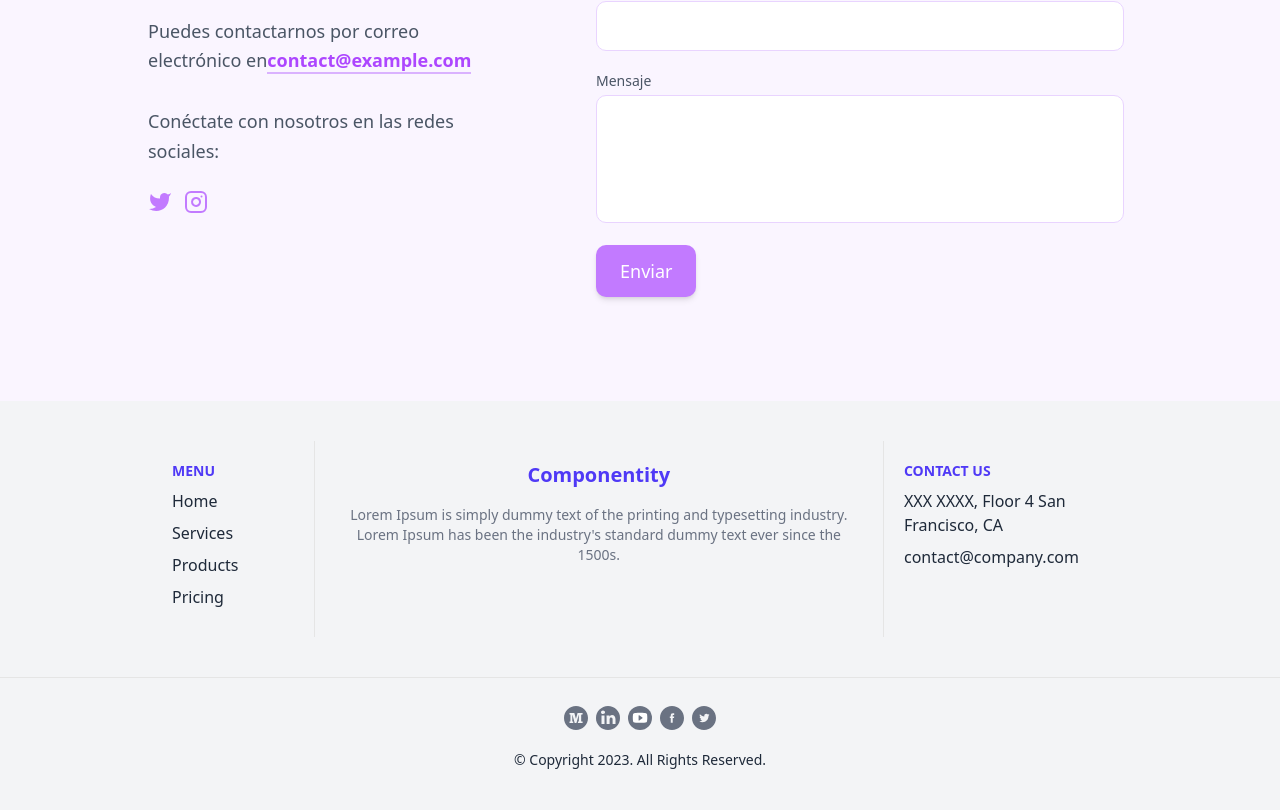
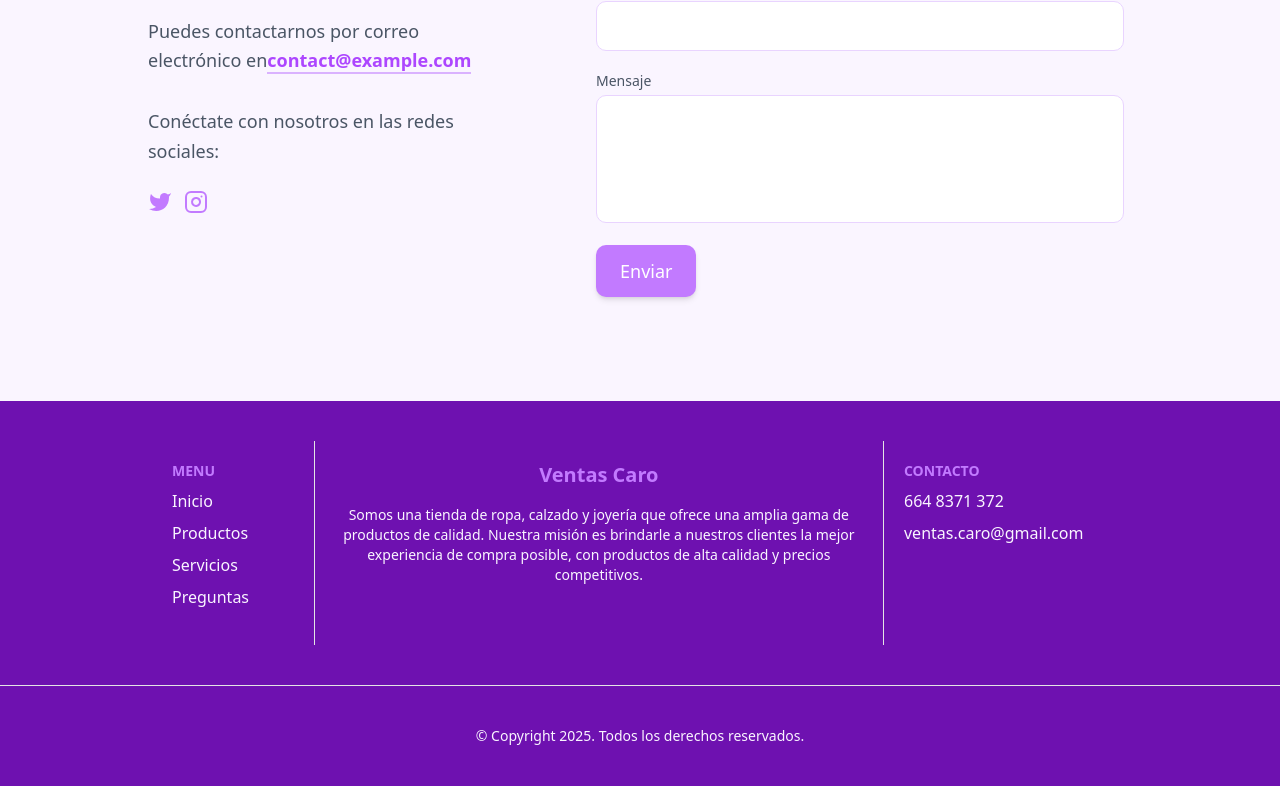
Before and after one commit to SamaelMedina28/Ventas_caro, a React (Vite) app: page / in a window 1280 px wide. Shown: the part 4797-5607 px from the top of the page. After the commit the page ends 5583 px from the top, so only its background shows below. Built offline with nearby package versions, Linux system fonts and the light colour scheme.

Commit message:
Termino basico de footer

```diff
--- a/src/components/sections/Footer.tsx
+++ b/src/components/sections/Footer.tsx
@@ -1,137 +1,43 @@
 
 export default function Footer() {
   return (
-    <div className="bg-gray-100">
-      <div className="max-w-screen-lg py-10 px-4 sm:px-6 text-gray-800 sm:flex justify-between mx-auto">
+    <div className="bg-purple-800">
+      <div className="max-w-screen-lg py-10 px-4 sm:px-6 text-purple-50 sm:flex justify-between mx-auto">
         <div className="p-5 sm:w-2/12 border-r">
-          <div className="text-sm uppercase text-indigo-600 font-bold">Menu</div>
+          <div className="text-sm uppercase text-purple-400 font-bold">Menu</div>
           <ul>
             <li className="my-2">
-              <a className="hover:text-indigo-600" href="#">Home</a>
+              <a className="hover:text-purple-200" href="#">Inicio</a>
             </li>
             <li className="my-2">
-              <a className="hover:text-indigo-600" href="#">Services</a>
+              <a className="hover:text-purple-200" href="#">Productos</a>
             </li>
             <li className="my-2">
-              <a className="hover:text-indigo-600" href="#">Products</a>
+              <a className="hover:text-purple-200" href="#">Servicios</a>
             </li>
             <li className="my-2">
-              <a className="hover:text-indigo-600" href="#">Pricing</a>
+              <a className="hover:text-purple-200" href="#">Preguntas</a>
             </li>
           </ul>
         </div>
         <div className="p-5 sm:w-7/12 border-r text-center">
-          <h3 className="font-bold text-xl text-indigo-600 mb-4">Componentity</h3>
-          <p className="text-gray-500 text-sm mb-10">Lorem Ipsum is simply dummy text of the printing and typesetting
-            industry. Lorem Ipsum has been the industry's standard dummy text ever since the 1500s.</p>
+          <h3 className="font-bold text-xl text-purple-400 mb-4">Ventas Caro</h3>
+          <p className="text-purple-50 text-sm mb-10">Somos una tienda de ropa, calzado y joyería que ofrece una amplia gama de productos de calidad. Nuestra misión es brindarle a nuestros clientes la mejor experiencia de compra posible, con productos de alta calidad y precios competitivos.</p>
         </div>
         <div className="p-5 sm:w-3/12">
-          <div className="text-sm uppercase text-indigo-600 font-bold">Contact Us</div>
+          <div className="text-sm uppercase text-purple-400 font-bold">Contacto</div>
           <ul>
             <li className="my-2">
-              <a className="hover:text-indigo-600" href="#">XXX XXXX, Floor 4 San Francisco, CA</a>
+              <a className="hover:text-purple-400" href="tel:+6648371372">664 8371 372</a>
             </li>
             <li className="my-2">
-              <a className="hover:text-indigo-600" href="#">contact@company.com</a>
+              <a className="hover:text-purple-400" href="mailto:ventas.caro@gmail.com">ventas.caro@gmail.com</a>
             </li>
           </ul>
         </div>
       </div>
-      <div className="flex py-5 m-auto text-gray-800 text-sm flex-col items-center border-t max-w-screen-xl">
-        <div className="md:flex-auto md:flex-row-reverse mt-2 flex-row flex">
-          <a href="#" className="w-6 mx-1">
-            <svg className="fill-current cursor-pointer text-gray-500 hover:text-indigo-600" width="100%" height="100%"
-              viewBox="0 0 24 24" version="1.1" xmlns="http://www.w3.org/2000/svg"
-              xmlnsXlink="http://www.w3.org/1999/xlink" xmlSpace="preserve"
-              style={{ fillRule: "evenodd", clipRule: "evenodd", strokeLinejoin: "round", strokeMiterlimit: 2 }}>
-              <path id="Twitter" d="M24,12c0,6.627 -5.373,12 -12,12c-6.627,0 -12,-5.373 -12,-12c0,-6.627
-                  5.373,-12 12,-12c6.627,0 12,5.373 12,12Zm-6.465,-3.192c-0.379,0.168
-                  -0.786,0.281 -1.213,0.333c0.436,-0.262 0.771,-0.676
-                  0.929,-1.169c-0.408,0.242 -0.86,0.418 -1.341,0.513c-0.385,-0.411
-                  -0.934,-0.667 -1.541,-0.667c-1.167,0 -2.112,0.945 -2.112,2.111c0,0.166
-                  0.018,0.327 0.054,0.482c-1.754,-0.088 -3.31,-0.929
-                  -4.352,-2.206c-0.181,0.311 -0.286,0.674 -0.286,1.061c0,0.733 0.373,1.379
-                  0.94,1.757c-0.346,-0.01 -0.672,-0.106 -0.956,-0.264c-0.001,0.009
-                  -0.001,0.018 -0.001,0.027c0,1.023 0.728,1.877 1.694,2.07c-0.177,0.049
-                  -0.364,0.075 -0.556,0.075c-0.137,0 -0.269,-0.014 -0.397,-0.038c0.268,0.838
-                  1.048,1.449 1.972,1.466c-0.723,0.566 -1.633,0.904 -2.622,0.904c-0.171,0
-                  -0.339,-0.01 -0.504,-0.03c0.934,0.599 2.044,0.949 3.237,0.949c3.883,0
-                  6.007,-3.217 6.007,-6.008c0,-0.091 -0.002,-0.183 -0.006,-0.273c0.413,-0.298
-                  0.771,-0.67 1.054,-1.093Z"></path>
-            </svg>
-          </a>
-          <a href="#" className="w-6 mx-1">
-            <svg className="fill-current cursor-pointer text-gray-500 hover:text-indigo-600" width="100%" height="100%"
-              viewBox="0 0 24 24" version="1.1" xmlns="http://www.w3.org/2000/svg"
-              xmlnsXlink="http://www.w3.org/1999/xlink" xmlSpace="preserve"
-              style={{ fillRule: "evenodd", clipRule: "evenodd", strokeLinejoin: "round", strokeMiterlimit: 2 }}>
-              <path id="Facebook" d="M24,12c0,6.627 -5.373,12 -12,12c-6.627,0 -12,-5.373 -12,-12c0,-6.627
-                  5.373,-12 12,-12c6.627,0 12,5.373
-                  12,12Zm-11.278,0l1.294,0l0.172,-1.617l-1.466,0l0.002,-0.808c0,-0.422
-                  0.04,-0.648 0.646,-0.648l0.809,0l0,-1.616l-1.295,0c-1.555,0 -2.103,0.784
-                  -2.103,2.102l0,0.97l-0.969,0l0,1.617l0.969,0l0,4.689l1.941,0l0,-4.689Z"></path>
-            </svg>
-          </a>
-          <a href="#" className="w-6 mx-1">
-            <svg className="fill-current cursor-pointer text-gray-500 hover:text-indigo-600" width="100%" height="100%"
-              viewBox="0 0 24 24" version="1.1" xmlns="http://www.w3.org/2000/svg"
-              xmlnsXlink="http://www.w3.org/1999/xlink" xmlSpace="preserve"
-              style={{ fillRule: "evenodd", clipRule: "evenodd", strokeLinejoin: "round", strokeMiterlimit: 2 }}>
-              <g id="Layer_1">
-                <circle id="Oval" cx="12" cy="12" r="12"></circle>
-                <path id="Shape" d="M19.05,8.362c0,-0.062 0,-0.125 -0.063,-0.187l0,-0.063c-0.187,-0.562
-                     -0.687,-0.937 -1.312,-0.937l0.125,0c0,0 -2.438,-0.375 -5.75,-0.375c-3.25,0
-                     -5.75,0.375 -5.75,0.375l0.125,0c-0.625,0 -1.125,0.375
-                     -1.313,0.937l0,0.063c0,0.062 0,0.125 -0.062,0.187c-0.063,0.625 -0.25,1.938
-                     -0.25,3.438c0,1.5 0.187,2.812 0.25,3.437c0,0.063 0,0.125
-                     0.062,0.188l0,0.062c0.188,0.563 0.688,0.938 1.313,0.938l-0.125,0c0,0
-                     2.437,0.375 5.75,0.375c3.25,0 5.75,-0.375 5.75,-0.375l-0.125,0c0.625,0
-                     1.125,-0.375 1.312,-0.938l0,-0.062c0,-0.063 0,-0.125
-                     0.063,-0.188c0.062,-0.625 0.25,-1.937 0.25,-3.437c0,-1.5 -0.125,-2.813
-                     -0.25,-3.438Zm-4.634,3.927l-3.201,2.315c-0.068,0.068 -0.137,0.068
-                     -0.205,0.068c-0.068,0 -0.136,0 -0.204,-0.068c-0.136,-0.068 -0.204,-0.204
-                     -0.204,-0.34l0,-4.631c0,-0.136 0.068,-0.273 0.204,-0.341c0.136,-0.068
-                     0.272,-0.068 0.409,0l3.201,2.316c0.068,0.068 0.136,0.204
-                     0.136,0.34c0.068,0.136 0,0.273 -0.136,0.341Z" style={{ fill: "rgb(255, 255, 255)" }}></path>
-              </g>
-            </svg>
-          </a>
-          <a href="#" className="w-6 mx-1">
-            <svg className="fill-current cursor-pointer text-gray-500 hover:text-indigo-600" width="100%" height="100%"
-              viewBox="0 0 24 24" version="1.1" xmlns="http://www.w3.org/2000/svg"
-              xmlnsXlink="http://www.w3.org/1999/xlink" xmlSpace="preserve"
-              style={{ fillRule: "evenodd", clipRule: "evenodd", strokeLinejoin: "round", strokeMiterlimit: 2 }}>
-              <path id="Shape" d="M7.3,0.9c1.5,-0.6 3.1,-0.9 4.7,-0.9c1.6,0 3.2,0.3 4.7,0.9c1.5,0.6 2.8,1.5
-                  3.8,2.6c1,1.1 1.9,2.3 2.6,3.8c0.7,1.5 0.9,3 0.9,4.7c0,1.7 -0.3,3.2
-                  -0.9,4.7c-0.6,1.5 -1.5,2.8 -2.6,3.8c-1.1,1 -2.3,1.9 -3.8,2.6c-1.5,0.7
-                  -3.1,0.9 -4.7,0.9c-1.6,0 -3.2,-0.3 -4.7,-0.9c-1.5,-0.6 -2.8,-1.5
-                  -3.8,-2.6c-1,-1.1 -1.9,-2.3 -2.6,-3.8c-0.7,-1.5 -0.9,-3.1 -0.9,-4.7c0,-1.6
-                  0.3,-3.2 0.9,-4.7c0.6,-1.5 1.5,-2.8 2.6,-3.8c1.1,-1 2.3,-1.9
-                  3.8,-2.6Zm-0.3,7.1c0.6,0 1.1,-0.2 1.5,-0.5c0.4,-0.3 0.5,-0.8 0.5,-1.3c0,-0.5
-                  -0.2,-0.9 -0.6,-1.2c-0.4,-0.3 -0.8,-0.5 -1.4,-0.5c-0.6,0 -1.1,0.2
-                  -1.4,0.5c-0.3,0.3 -0.6,0.7 -0.6,1.2c0,0.5 0.2,0.9 0.5,1.3c0.3,0.4 0.9,0.5
-                  1.5,0.5Zm1.5,10l0,-8.5l-3,0l0,8.5l3,0Zm11,0l0,-4.5c0,-1.4 -0.3,-2.5
-                  -0.9,-3.3c-0.6,-0.8 -1.5,-1.2 -2.6,-1.2c-0.6,0 -1.1,0.2 -1.5,0.5c-0.4,0.3
-                  -0.8,0.8 -0.9,1.3l-0.1,-1.3l-3,0l0.1,2l0,6.5l3,0l0,-4.5c0,-0.6 0.1,-1.1
-                  0.4,-1.5c0.3,-0.4 0.6,-0.5 1.1,-0.5c0.5,0 0.9,0.2 1.1,0.5c0.2,0.3 0.4,0.8
-                  0.4,1.5l0,4.5l2.9,0Z"></path>
-            </svg>
-          </a>
-          <a href="#" className="w-6 mx-1">
-            <svg className="fill-current cursor-pointer text-gray-500 hover:text-indigo-600" width="100%" height="100%"
-              viewBox="0 0 24 24" version="1.1" xmlns="http://www.w3.org/2000/svg"
-              xmlnsXlink="http://www.w3.org/1999/xlink" xmlSpace="preserve"
-              style={{ fillRule: "evenodd", clipRule: "evenodd", strokeLinejoin: "round", strokeMiterlimit: 2 }}>
-              <path id="Combined-Shape" d="M12,24c6.627,0 12,-5.373 12,-12c0,-6.627 -5.373,-12 -12,-12c-6.627,0
-                  -12,5.373 -12,12c0,6.627 5.373,12 12,12Zm6.591,-15.556l-0.722,0c-0.189,0
-                  -0.681,0.208 -0.681,0.385l0,6.422c0,0.178 0.492,0.323
-                  0.681,0.323l0.722,0l0,1.426l-4.675,0l0,-1.426l0.935,0l0,-6.655l-0.163,0l-2.251,8.081l-1.742,0l-2.222,-8.081l-0.168,0l0,6.655l0.935,0l0,1.426l-3.74,0l0,-1.426l0.519,0c0.203,0
-                  0.416,-0.145 0.416,-0.323l0,-6.422c0,-0.177 -0.213,-0.385
-                  -0.416,-0.385l-0.519,0l0,-1.426l4.847,0l1.583,5.704l0.042,0l1.598,-5.704l5.021,0l0,1.426Z"></path>
-            </svg>
-          </a>
-        </div>
-        <div className="my-5">© Copyright 2023. All Rights Reserved.</div>
+      <div className="flex py-5 m-auto text-purple-50 text-sm flex-col items-center border-t max-w-screen-xl">
+        <div className="my-5">© Copyright 2025. Todos los derechos reservados.</div>
       </div>
     </div>
   )
```
